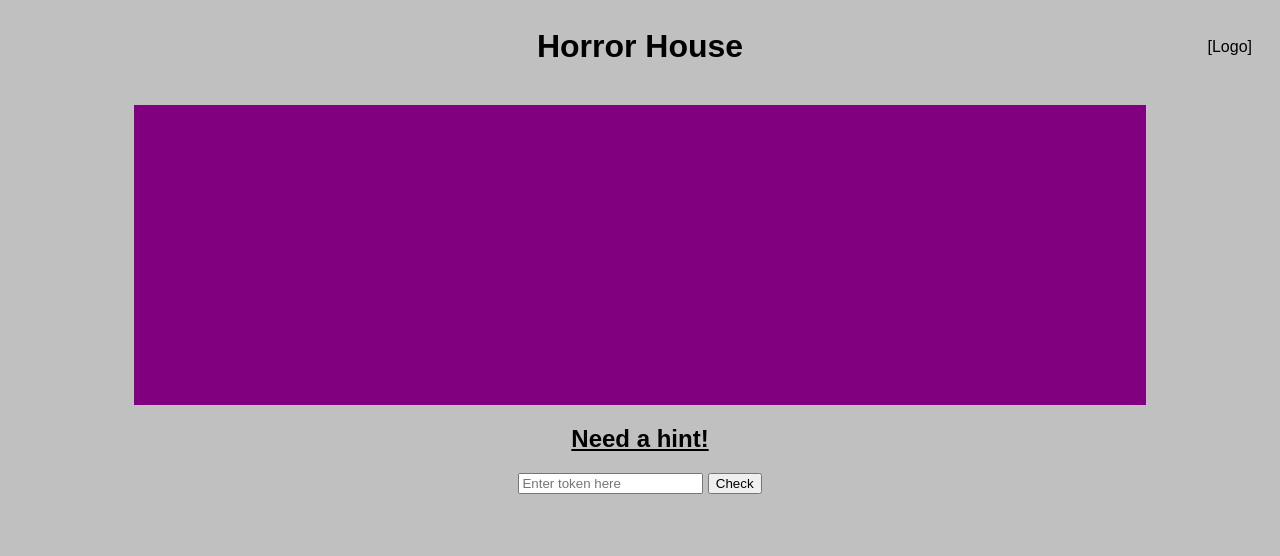
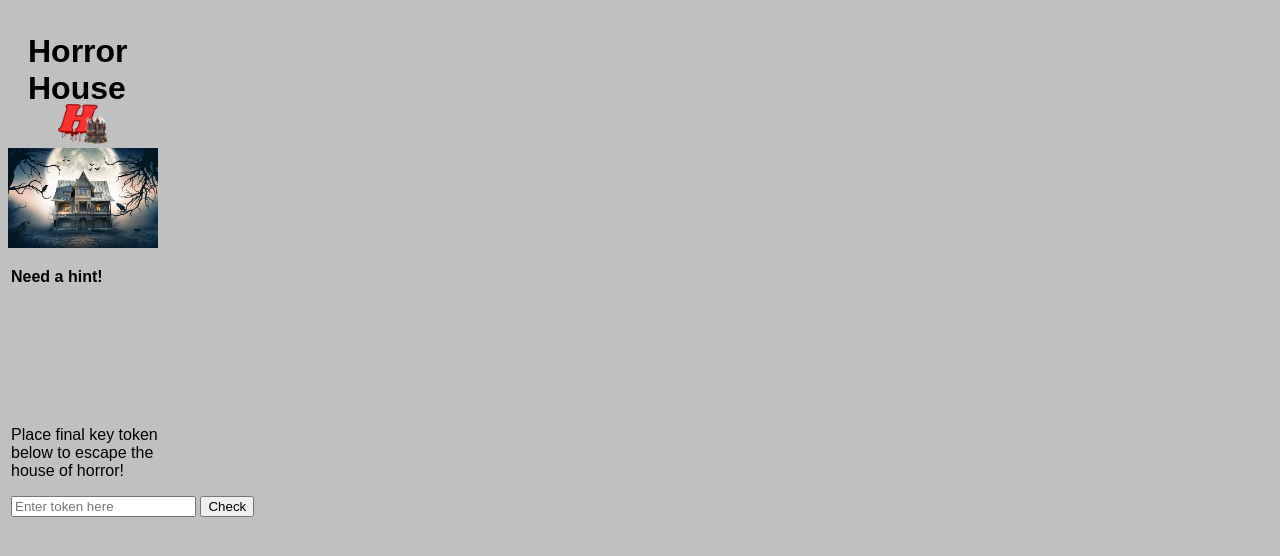
Before and after one commit to j-noon/horrorhouse, a plain HTML site: page index.html in a window 1280 px wide. Drawn offline with Linux system fonts and the light colour scheme.

Commit message:
1st commit

```diff
--- a/assests/css/styles.css
+++ b/assests/css/styles.css
@@ -2,39 +2,71 @@
 body {
     background-color: silver;
     color: black;
-    text-align: center;
     font-family: Arial, sans-serif;
 }
 
 header {
     display: flex;
-    justify-content: center;
     align-items: center;
     position: relative;
     padding: 20px;
 }
 
 h1 {
-    margin: 0 auto;
+    margin-top: 5px;
+    max-width: 1rem;
+
+}
+
+p {
+    margin-left: 3px;
+
 }
 
 .logo {
     position: absolute;
-    right: 20px;
+    margin-top: 95px;
+    left: 50px;
 }
 
-#game-space {
-    width: 80%;
-    height: 300px;
-    background-color: purple;
-    margin: 20px auto;
+#logo-img {
+    max-width: 50px;
+    max-height: 50px;
 }
+
+/* game space content goes here*/
+#game-home {
+    max-width: 150px;
+}
+
+
+
+
+/* hint button*/
 
 #hint-btn {
     cursor: pointer;
-    text-decoration: underline;
+    text-decoration: none;
+    margin-left: 3px;
+    max-width: 150px;
 }
 
+/* end game checker*/
 #token-checker {
-    margin-top: 20px;
+    position: absolute;
+    margin-left: 3px;
+    margin-bottom: 50px;
 }
+
+#token-input {
+
+}
+
+#check-btn {
+
+}
+@media screen and (max-width: 320px) {
+    token-checker {
+
+    }
+}
--- a/index.html
+++ b/index.html
@@ -9,13 +9,25 @@
 <body>
     <header>
         <h1>Horror House</h1>
-        <div class="logo">[Logo]</div>
+        <div class="logo"><img id="logo-img" src="assests/images/8fb010f9-0c1a-4aa9-88d6-89e0caee8e6f-cutout.webp"></div>
     </header>
-
+    <!-- game space-->
     <div id="game-space"></div>
 
-    <h2 id="hint-btn">Need a hint!</h2>
-    <p id="hint" style="display: none;"> maybe theres a way to simply, open the door</p>
+    <img src="assests/images/game-home.webp" alt="" id="game-home">
+
+    <p id="hint-btn"><strong>Need a hint!</strong></p>
+    <!-- hidden hint-->
+    <p id="hint" style="display: none;">hint-displayed!</p>
+
+    <br>
+    <br>
+    <br>
+    <br>
+    <br>
+    <br>
+    <!-- escape content-->
+    <p> Place final key token<br> below to escape the<br> house of horror! </p>
 
     <div id="token-checker">
         <input type="text" id="token-input" placeholder="Enter token here">
```
Also changed, not shown: assests/images/8fb010f9-0c1a-4aa9-88d6-89e0caee8e6f-cutout.webp (added), assests/images/game-home.webp (added).
